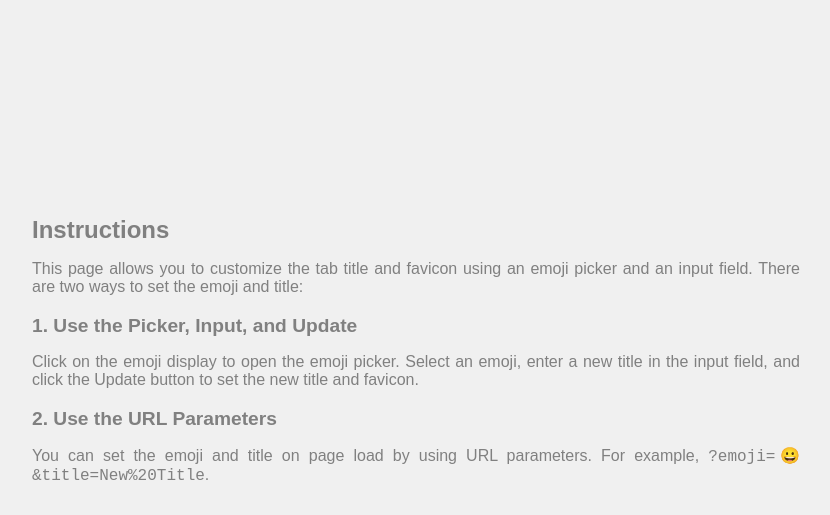
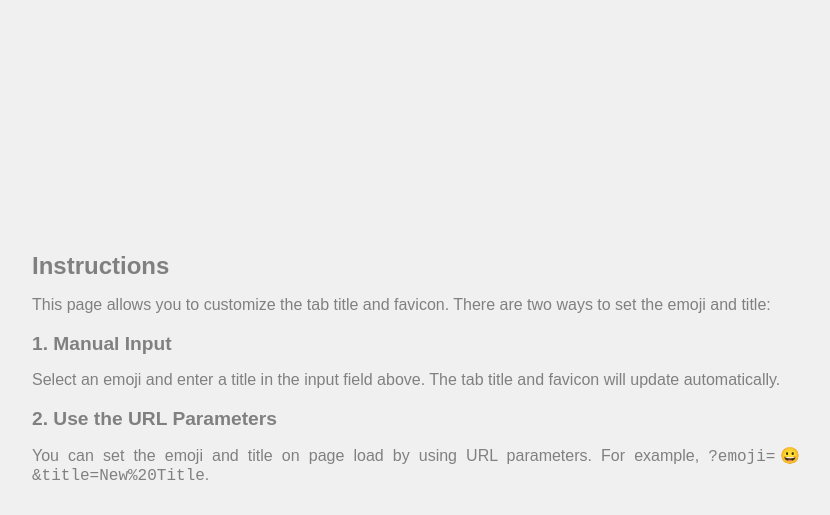
Before and after one commit to justintse88/tab-tailor, a plain HTML site: page index.html in a window 1280 px wide. Shown: the part 285-800 px from the top of the page, without its empty margins (224-1054 px from the left). Drawn offline with Linux system fonts and the light colour scheme.

Commit message:
docs: update instruction

```diff
--- a/index.html
+++ b/index.html
@@ -19,9 +19,9 @@
 </div>
 <div class="instructions">
     <h2>Instructions</h2>
-    <p>This page allows you to customize the tab title and favicon using an emoji picker and an input field. There are two ways to set the emoji and title:</p>
-    <h3>1. Use the Picker, Input, and Update</h3>
-    <p>Click on the emoji display to open the emoji picker. Select an emoji, enter a new title in the input field, and click the Update button to set the new title and favicon.</p>
+    <p>This page allows you to customize the tab title and favicon. There are two ways to set the emoji and title:</p>
+    <h3>1. Manual Input</h3>
+    <p>Select an emoji and enter a title in the input field above. The tab title and favicon will update automatically.</p>
     <h3>2. Use the URL Parameters</h3>
     <p>You can set the emoji and title on page load by using URL parameters. For example, <code>?emoji=😀&title=New%20Title</code>.</p>
 </div>
```
Also changed, not shown: 1 other file.
